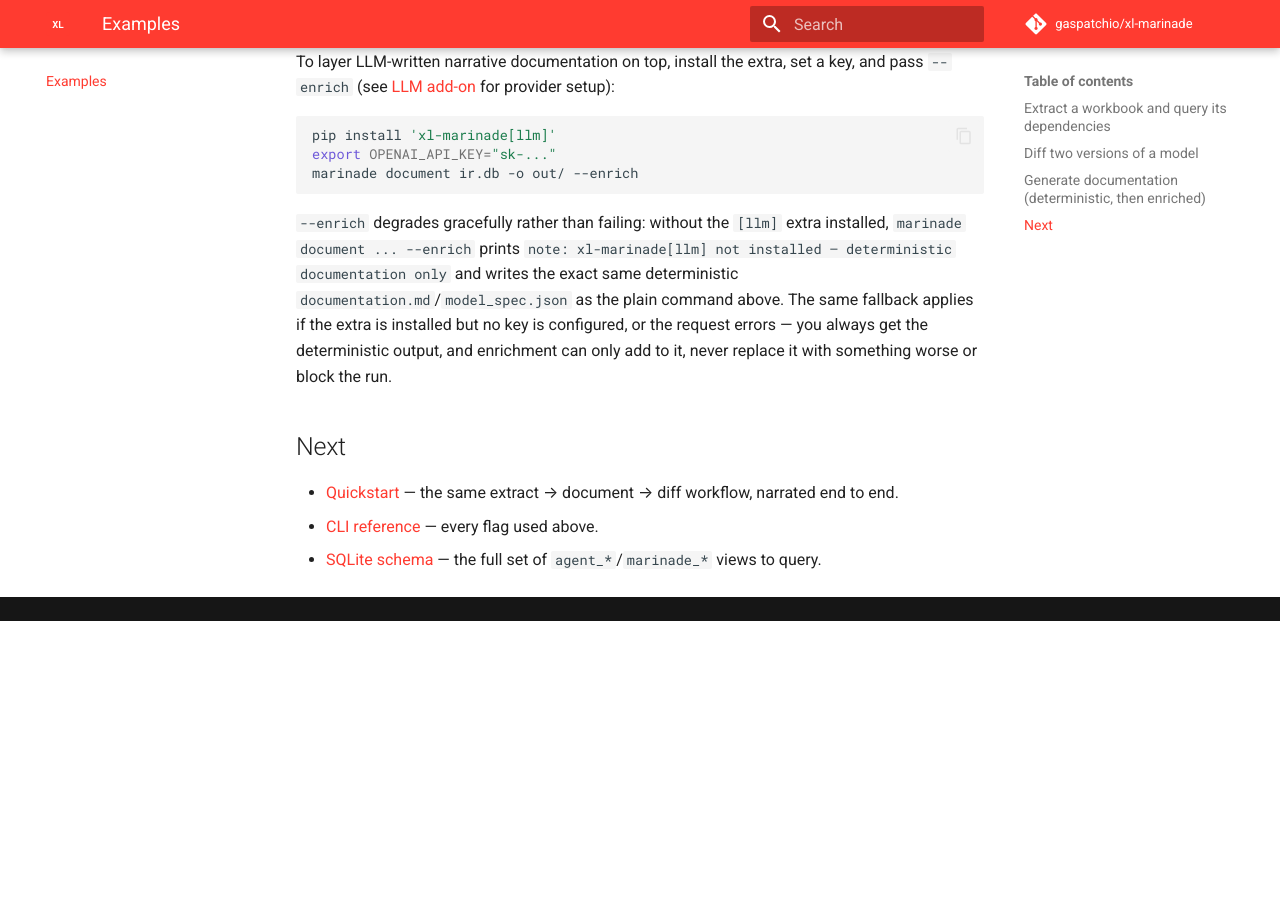
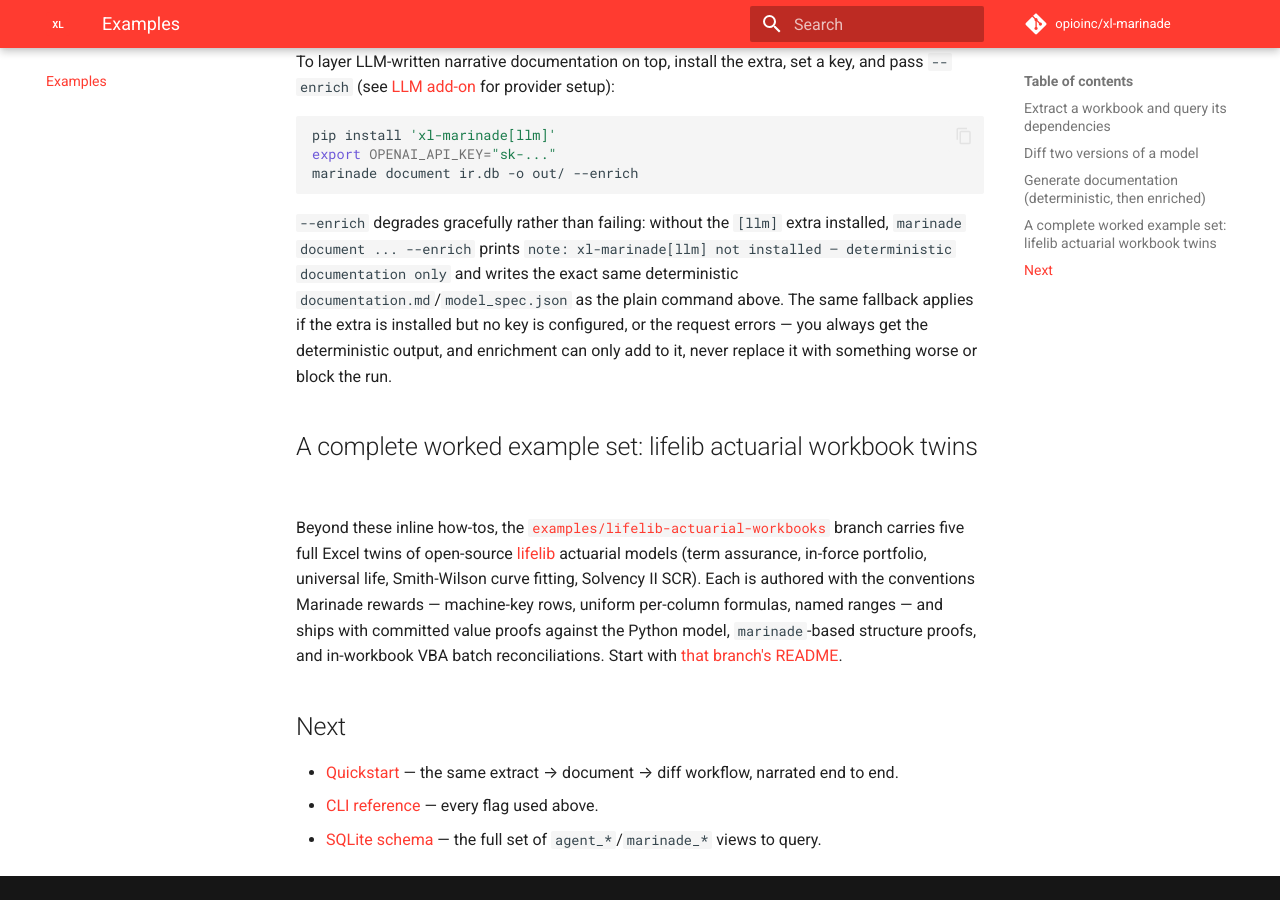
Before and after one commit to gaspatchio/xl-marinade, an MkDocs documentation site: the page built from docs/examples/index.md, in a window 1280 px wide and 900 px high, scrolled down 3790 px. Built offline with MkDocs 1.6.1 and Material for MkDocs 9.7.7, drawn with Linux system fonts in a browser that asks for light colours; comment, search, counter and statistics services are not loaded; before the commit the page ends 4411 px from its top, so only the background shows below that.

Commit message:
docs: link the lifelib actuarial workbook examples branch (#9)
* docs: link the lifelib actuarial workbook examples branch

* docs: point repo links at opioinc/xl-marinade; link the examples README directly

```diff
--- a/docs/examples/index.md
+++ b/docs/examples/index.md
@@ -210,6 +210,18 @@ key is configured, or the request errors — you always get the deterministic
 output, and enrichment can only add to it, never replace it with something
 worse or block the run.
 
+## A complete worked example set: lifelib actuarial workbook twins
+
+Beyond these inline how-tos, the
+[`examples/lifelib-actuarial-workbooks`](https://github.com/opioinc/xl-marinade/tree/examples/lifelib-actuarial-workbooks)
+branch carries five full Excel twins of open-source [lifelib](https://lifelib.io)
+actuarial models (term assurance, in-force portfolio, universal life,
+Smith-Wilson curve fitting, Solvency II SCR). Each is authored with the
+conventions Marinade rewards — machine-key rows, uniform per-column formulas,
+named ranges — and ships with committed value proofs against the Python model,
+`marinade`-based structure proofs, and in-workbook VBA batch reconciliations.
+Start with [that branch's README](https://github.com/opioinc/xl-marinade/blob/examples/lifelib-actuarial-workbooks/README.md).
+
 ## Next
 
 - [Quickstart](../quickstart.md) — the same extract → document → diff workflow,
--- a/mkdocs.yml
+++ b/mkdocs.yml
@@ -1,8 +1,8 @@
 site_name: XL Marinade
 site_url: https://marinade.gaspatchio.dev/
 site_description: Deterministic Excel formula-graph extraction to SQLite.
-repo_name: gaspatchio/xl-marinade
-repo_url: https://github.com/gaspatchio/xl-marinade
+repo_name: opioinc/xl-marinade
+repo_url: https://github.com/opioinc/xl-marinade
 strict: true
 dev_addr: 127.0.0.1:8011
 
```
Also changed, not shown: docs/install.md (+1 -1 lines), docs/reference/schema.md (+1 -1 lines).
